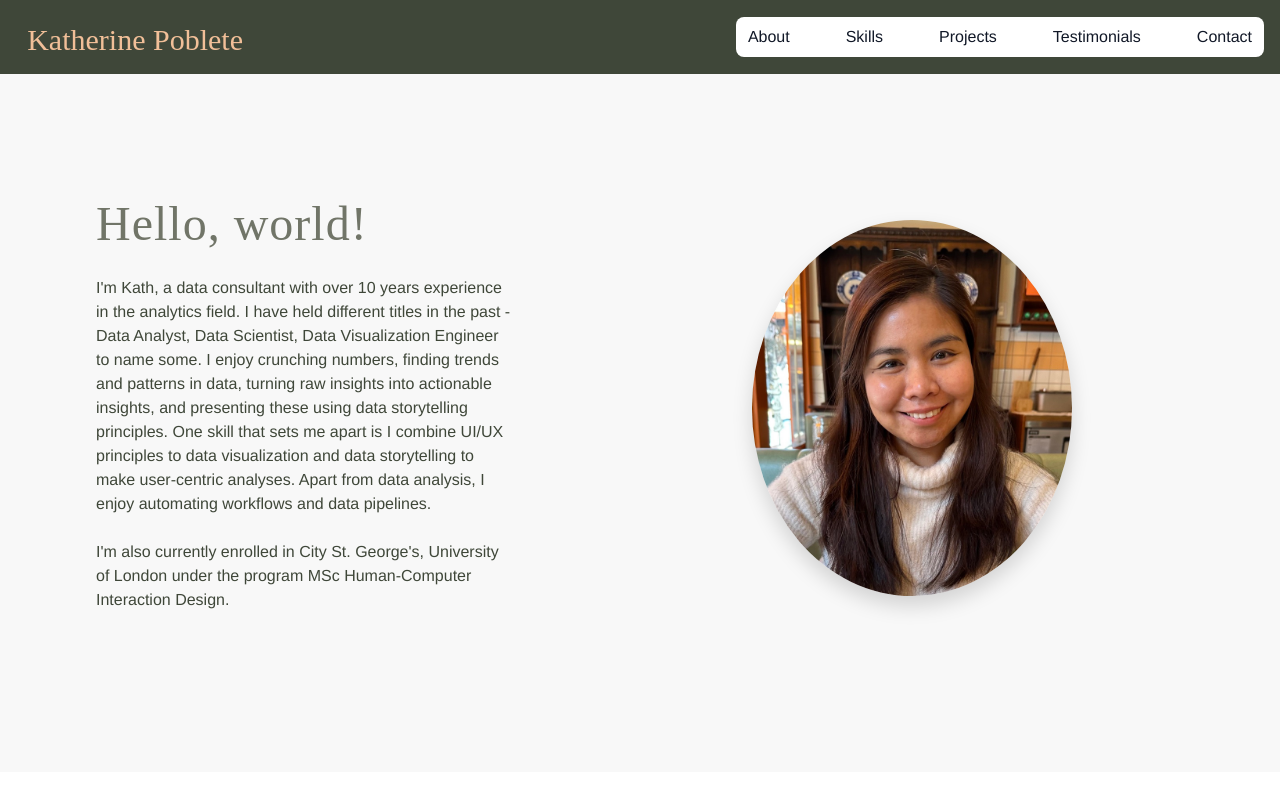
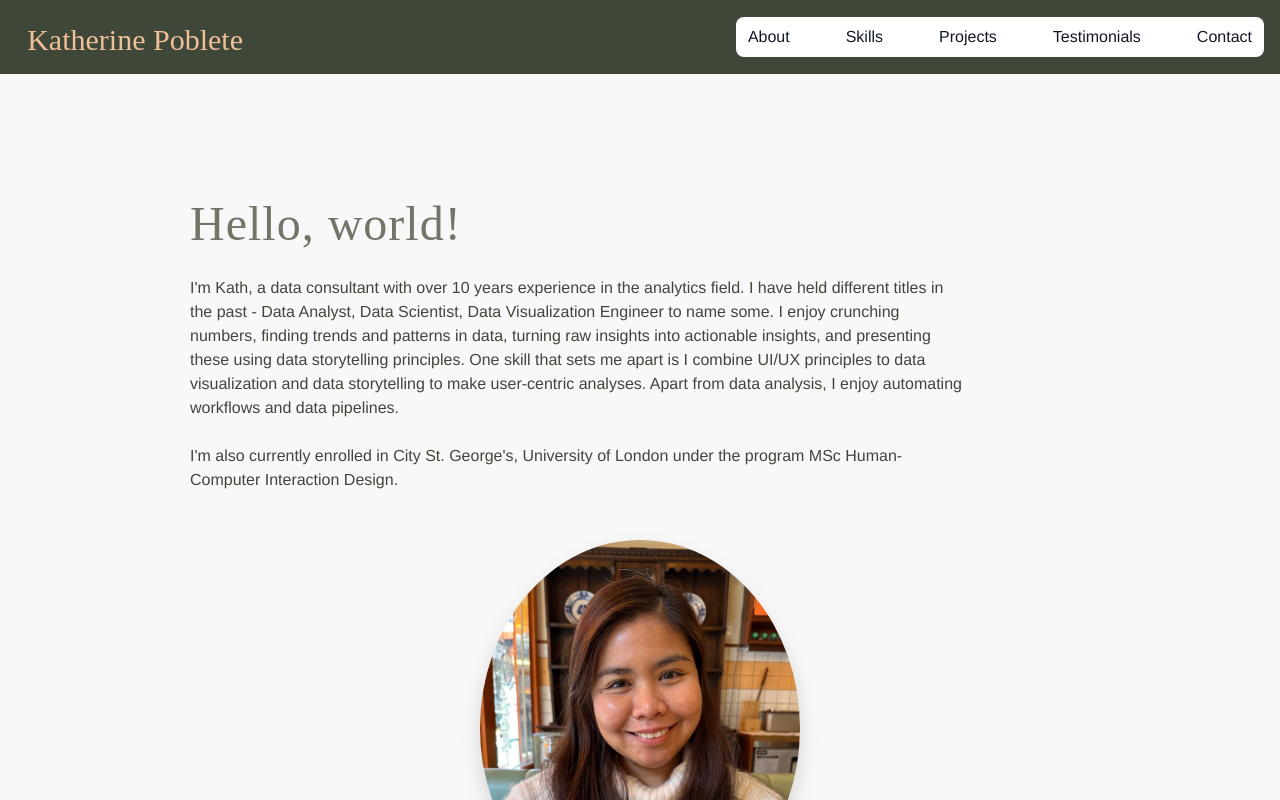
Before and after one commit to knpoblete/knpoblete.github.io, a Vue app: page / in a window 1280 px wide. Shown: the top 800 px of the page. Built offline with nearby package versions, Linux system fonts and the light colour scheme; a web font is replaced by a local one.

Commit message:
use flex to stack divs

```diff
--- a/src/components/HomePage.vue
+++ b/src/components/HomePage.vue
@@ -4,8 +4,7 @@
 
   <!-- <main class="flex flex-wrap items-center justify-between mx-auto p-4"> -->
     <section id="about-section">
-      <!-- <div class="container flex justify-center items-center sm:col-span-1"> -->
-        <div class="container grid grid-cols-2 justify-center items-center sm:col-span-1">
+      <div class="container flex justify-center items-center flex-wrap sm:flex-col md:flex-row">
           <div class="space-y-4 justify-items-start">
             <h2 > Hello, world!</h2>
             <p class="bio">
```
